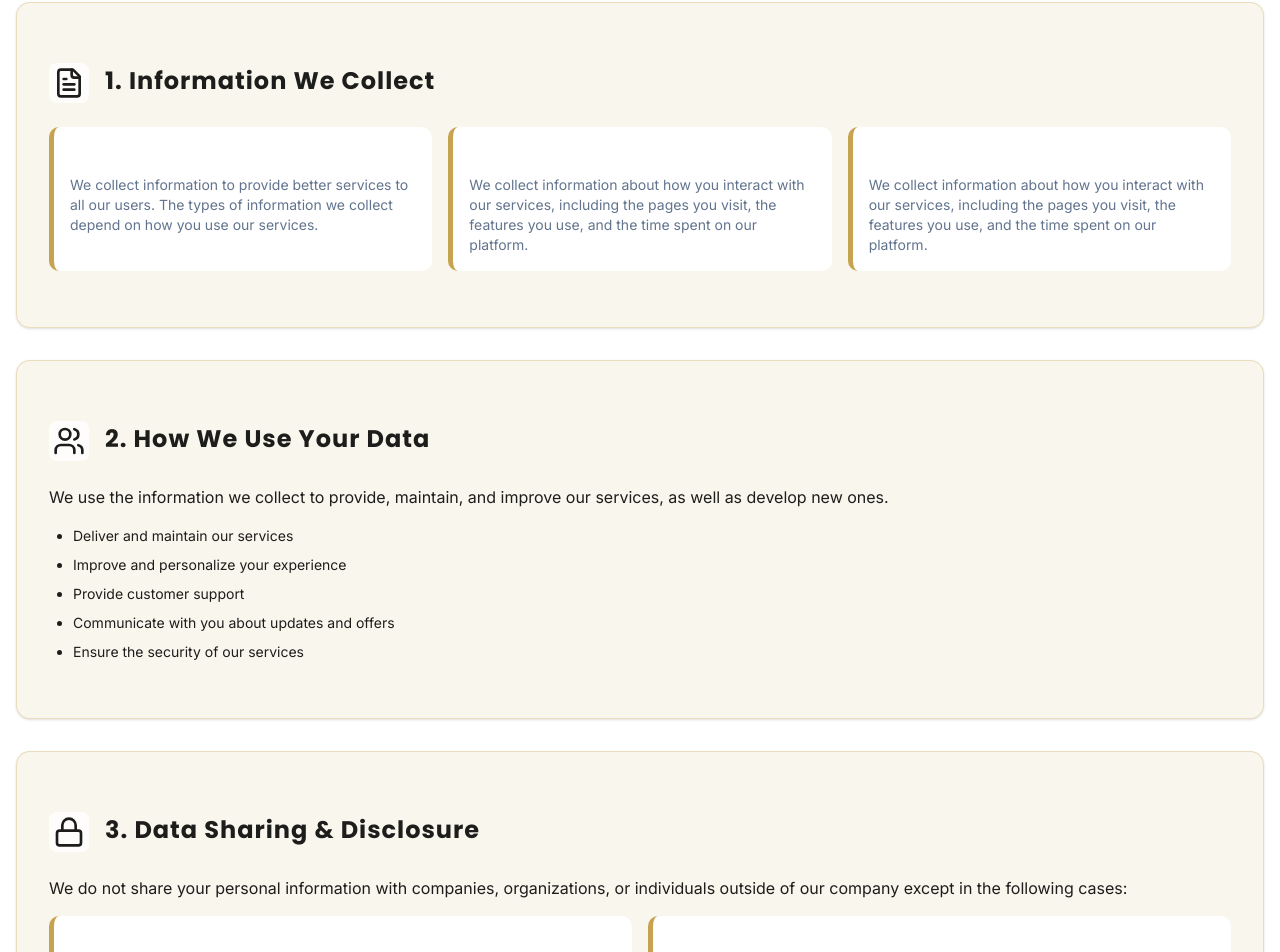
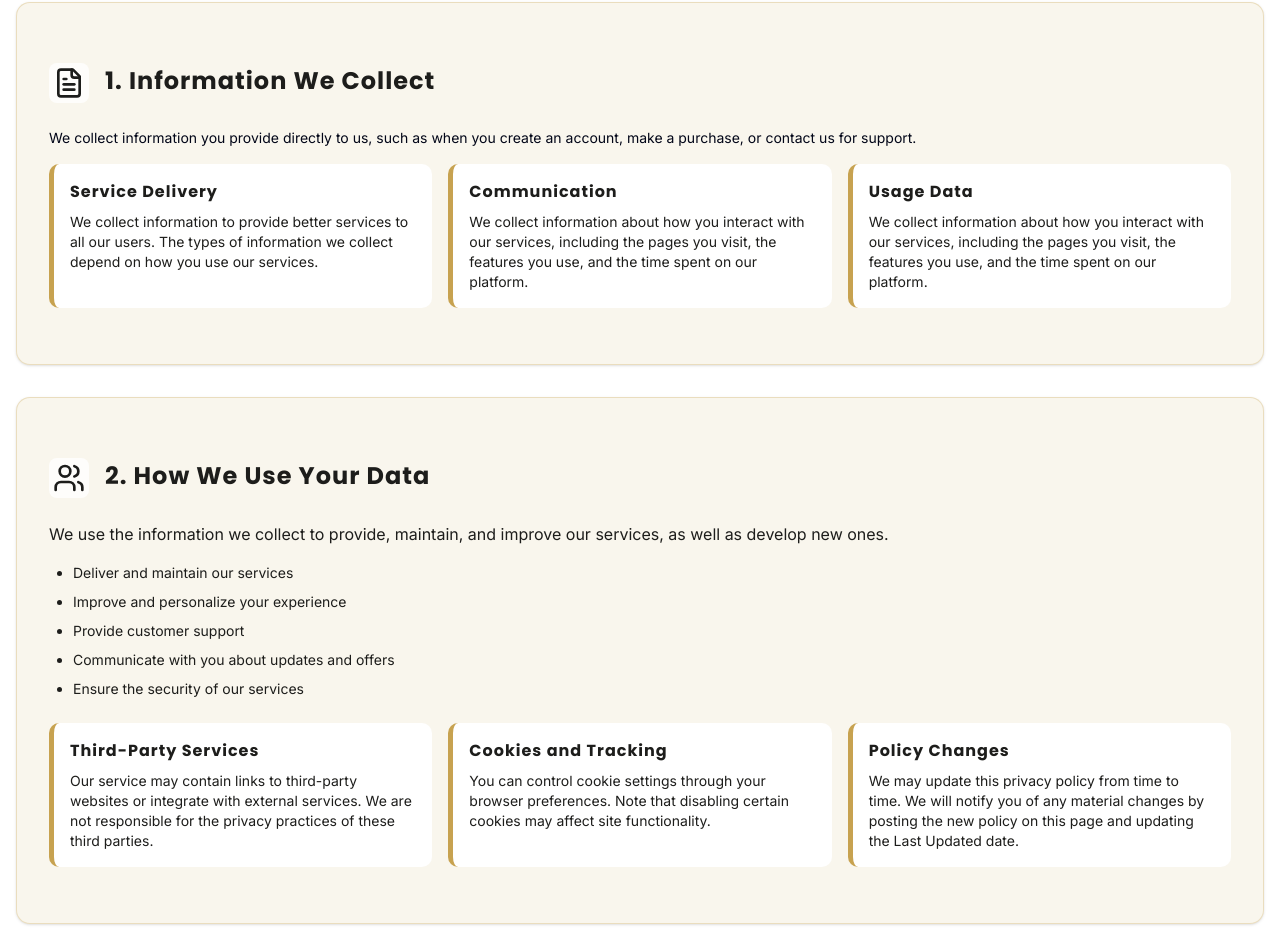
Before and after one commit to FayzulIslamFaisal/promise-holding-properties, a Next.js app: page /privacy-policy in a window 1280 px wide. Shown: the part 1147-2099 px from the top of the page. Built offline with nearby package versions, Linux system fonts and the light colour scheme.

Commit message:
Done privacy policy page

```diff
--- a/src/app/(root)/privacy-policy/page.tsx
+++ b/src/app/(root)/privacy-policy/page.tsx
@@ -122,24 +122,25 @@ const PrivacyPolicyPage = () => {
                 1. Information We Collect
               </h2>
             </div>
+            <p>We collect information you provide directly to us, such as when you create an account, make a purchase, or contact us for support.</p>
 
             <div className="grid md:grid-cols-2 xl:grid-cols-3 gap-4 mt-4">
               <div className="highlight-box p-4 rounded-lg transition-all duration-300 hover:shadow-lg">
-                <h4 className="font-bold text-base text-[var(--custom-text-white)] mb-2">Service Delivery</h4>
-                <p className="text-sm text-muted-foreground">
+                <h4 className="font-bold text-base text-[var(--custom-text-primary)] dark:text-[var(--custom-text-white)] mb-2">Service Delivery</h4>
+                <p className="text-sm text-[var(--custom-text-primary)] dark:text-[var(--custom-text-white)]">
                    We collect information to provide better services to all our users. The types of information we collect depend on how you use our services.
                 </p>
               </div>
 
               <div className="highlight-box p-4 rounded-lg transition-all duration-300 hover:shadow-lg">
-                <h4 className="font-bold text-base text-[var(--custom-text-white)] mb-2">Communication</h4>
-                <p className="text-sm text-muted-foreground">
+                <h4 className="font-bold text-base text-[var(--custom-text-primary)] dark:text-[var(--custom-text-white)] mb-2">Communication</h4>
+                <p className="text-sm text-[var(--custom-text-primary)] dark:text-[var(--custom-text-white)]">
                   We collect information about how you interact with our services, including the pages you visit, the features you use, and the time spent on our platform.
                 </p>
               </div>
               <div className="highlight-box p-4 rounded-lg transition-all duration-300 hover:shadow-lg">
-                <h4 className="font-bold text-base text-[var(--custom-text-white)] mb-2">Usage Data</h4>
-                <p className="text-sm text-muted-foreground">
+                <h4 className="font-bold text-base text-[var(--custom-text-primary)] dark:text-[var(--custom-text-white)] mb-2">Usage Data</h4>
+                <p className="text-sm text-[var(--custom-text-primary)] dark:text-[var(--custom-text-white)]">
                  We collect information about how you interact with our services, including the pages you visit, the features you use, and the time spent on our platform.
                 </p>
               </div>
@@ -167,6 +168,27 @@ const PrivacyPolicyPage = () => {
                 <li className="text-[var(--custom-text-primary)] dark:text-[var(--custom-text-white)]">Ensure the security of our services</li>
               </ul>
             </div>
+
+            <div className="grid md:grid-cols-2 xl:grid-cols-3 gap-4 mt-6">
+              <div className="highlight-box p-4 rounded-lg transition-all duration-300 hover:shadow-lg">
+                <h4 className="font-bold text-base text-[var(--custom-text-primary)] dark:text-[var(--custom-text-white)] mb-2">Third-Party Services</h4>
+                <p className="text-sm text-[var(--custom-text-primary)] dark:text-[var(--custom-text-white)]">
+                  Our service may contain links to third-party websites or integrate with external services. We are not responsible for the privacy practices of these third parties.
+                </p>
+              </div>
+              <div className="highlight-box p-4 rounded-lg transition-all duration-300 hover:shadow-lg">
+                <h4 className="font-bold text-base text-[var(--custom-text-primary)] dark:text-[var(--custom-text-white)] mb-2">Cookies and Tracking</h4>
+                <p className="text-sm text-[var(--custom-text-primary)] dark:text-[var(--custom-text-white)]">
+                  You can control cookie settings through your browser preferences. Note that disabling certain cookies may affect site functionality.
+                </p>
+              </div>
+              <div className="highlight-box p-4 rounded-lg transition-all duration-300 hover:shadow-lg">
+                <h4 className="font-bold text-base text-[var(--custom-text-primary)] dark:text-[var(--custom-text-white)] mb-2">Policy Changes</h4>
+                <p className="text-sm text-[var(--custom-text-primary)] dark:text-[var(--custom-text-white)]">
+                 We may update this privacy policy from time to time. We will notify you of any material changes by posting the new policy on this page and updating the Last Updated date.
+                </p>
+              </div>
+            </div>
           </CardContent>
         </Card>
 
@@ -183,19 +205,17 @@ const PrivacyPolicyPage = () => {
               </p>
             <div className="grid md:grid-cols-2 gap-4 mt-4">
               <div className="highlight-box p-4 rounded-lg transition-all duration-300 hover:shadow-lg">
-                <h4 className="font-bold text-base text-[var(--custom-text-white)] mb-2">With Your Consent</h4>
-                <p className="text-sm text-muted-foreground">
+                <h4 className="font-bold text-base text-[var(--custom-text-primary)] dark:text-[var(--custom-text-white)] mb-2">With Your Consent</h4>
+                <p className="text-sm text-[var(--custom-text-primary)] dark:text-[var(--custom-text-white)]">
                    We collect information to provide better services to all our users. The types of information we collect depend on how you use our services.
                 </p>
               </div>
-
               <div className="highlight-box p-4 rounded-lg transition-all duration-300 hover:shadow-lg">
-                <h4 className="font-bold text-base text-[var(--custom-text-white)] mb-2">For Legal Reasons</h4>
-                <p className="text-sm text-muted-foreground">
+                <h4 className="font-bold text-base text-[var(--custom-text-primary)] dark:text-[var(--custom-text-white)] mb-2">For Legal Reasons</h4>
+                <p className="text-sm text-[var(--custom-text-primary)] dark:text-[var(--custom-text-white)]">
                   We collect information about how you interact with our services, including the pages you visit, the features you use, and the time spent on our platform.
                 </p>
               </div>
-
             </div>
           </CardContent>
         </Card>
@@ -234,13 +254,27 @@ const PrivacyPolicyPage = () => {
                 5. Data Security
               </h2>
             </div>
-            <div className="space-y-4 bg-[var(--custom-bg-body)] border border-[var(--custom-bg-accent)]/30 p-4 rounded-lg">
+            <div className="space-y-2 bg-[var(--custom-bg-body)] border border-[var(--custom-bg-accent)]/30 p-4 rounded-lg">
               <p className="text-[var(--custom-text-primary)] dark:text-[var(--custom-text-white)] text-base">
                 We implement appropriate technical and organizational measures to protect your personal information from unauthorized access, alteration, disclosure, or destruction.
               </p>
               <p className="text-[var(--custom-text-primary)] dark:text-[var(--custom-text-white)] text-base">
                 While we strive to protect your information, no security system is impenetrable, and we cannot guarantee the security of our systems 100%.
               </p>
+            </div>
+            <div className="grid md:grid-cols-2 gap-4 mt-6">
+              <div className="highlight-box p-4 rounded-lg transition-all duration-300 hover:shadow-lg">
+                <h4 className="font-bold text-base text-[var(--custom-text-primary)] dark:text-[var(--custom-text-white)] mb-2">Encryption</h4>
+                <p className="text-sm text-[var(--custom-text-primary)] dark:text-[var(--custom-text-white)]">
+                   All data transmissions are encrypted using TLS 1.3, ensuring secure communication between you and our servers.
+                </p>
+              </div>
+              <div className="highlight-box p-4 rounded-lg transition-all duration-300 hover:shadow-lg">
+                <h4 className="font-bold text-base text-[var(--custom-text-primary)] dark:text-[var(--custom-text-white)] mb-2">Access Controls</h4>
+                <p className="text-sm text-[var(--custom-text-primary)] dark:text-[var(--custom-text-white)]">
+                  Strict authentication and authorization protocols are in place to ensure that only authorized individuals have access to your data.
+                </p>
+              </div>
             </div>
           </CardContent>
         </Card>
```
